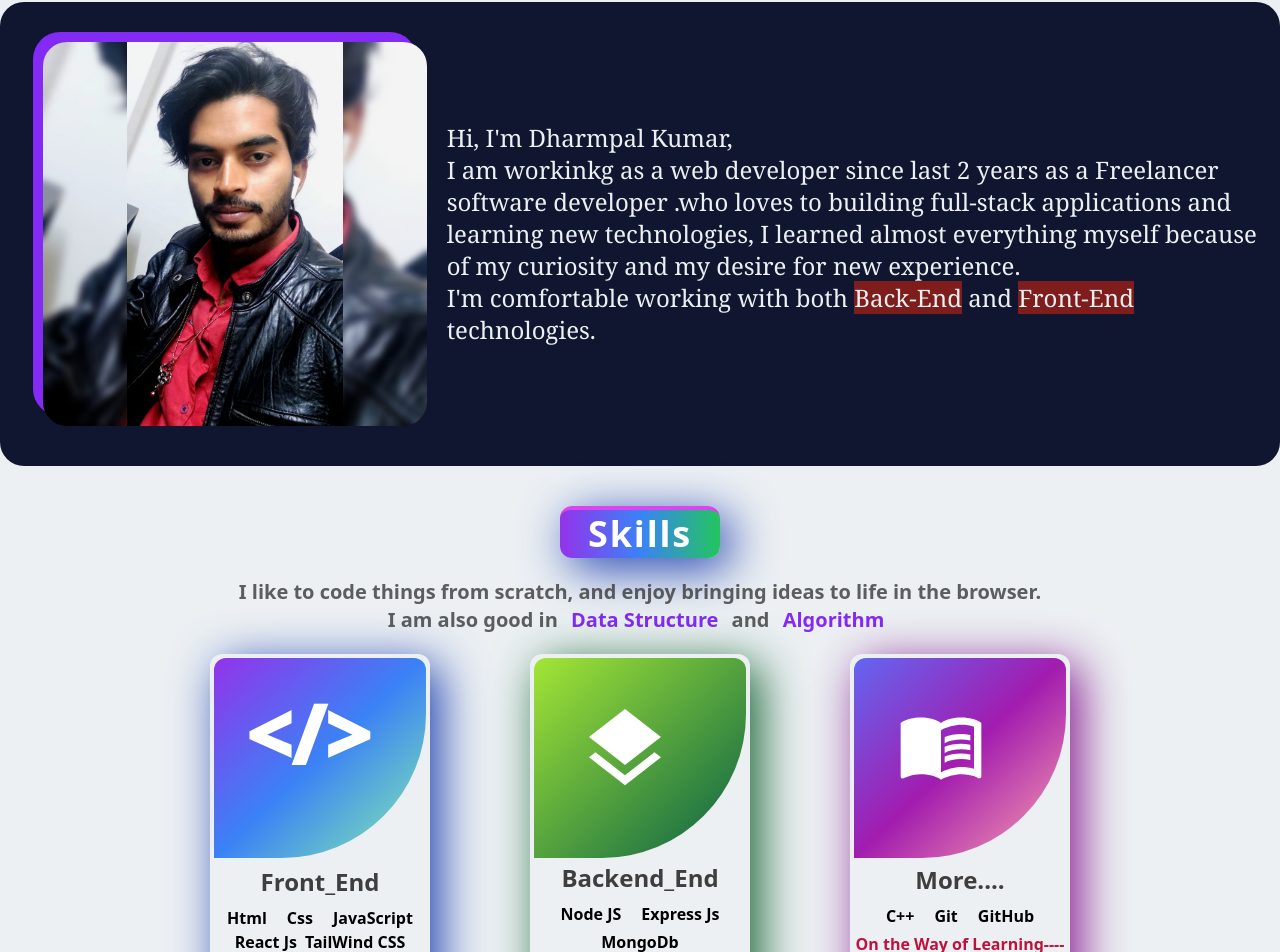
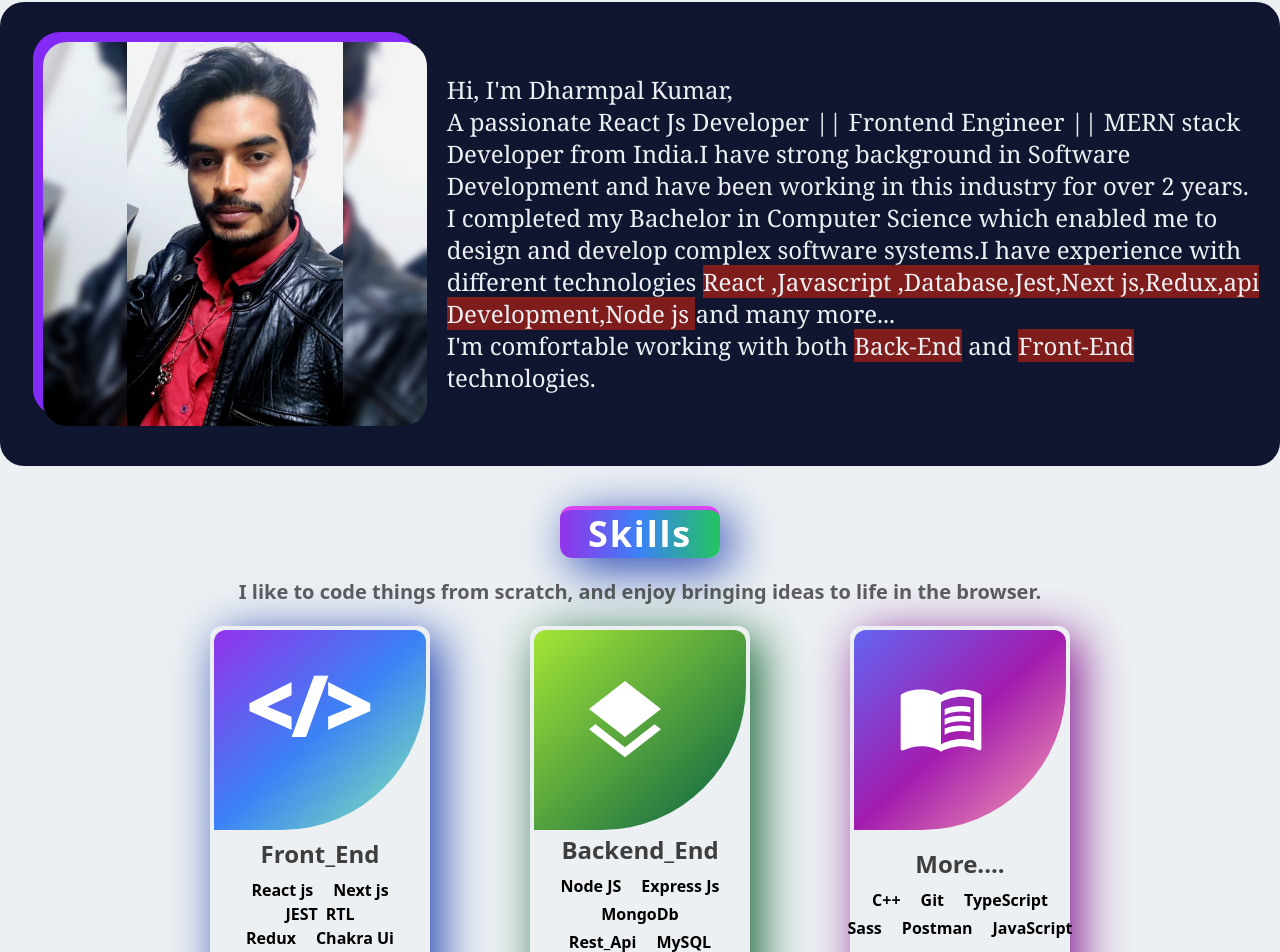
Before and after one commit to dpraj123/dpport, a React (Create React App) app: page / in a window 1280 px wide. Shown: the part 626-1578 px from the top of the page. Built offline with nearby package versions, Linux system fonts and the light colour scheme.

Commit message:
Experience and Skills updated

```diff
--- a/public/index.html
+++ b/public/index.html
@@ -7,7 +7,7 @@
     <meta name="theme-color" content="#000000" />
     <meta
       name="description"
-      content="Web site created using create-react-app"
+      content="Hi, I'm Dharmpal Kumar, A passionate React Js Developer || Frontend Engineer || MERN stack Developer from India  ."
     />
     <link rel="apple-touch-icon" href="%PUBLIC_URL%/logo192.png" />
     <!--
--- a/src/pages/About.js
+++ b/src/pages/About.js
@@ -17,12 +17,18 @@ const About = () => {
           <div className=" col-span-2">
             <h1 className="text-2xl font-serif text-primary p-5 text-start">
               Hi, I'm Dharmpal Kumar,
-              <br /> I am workinkg as a web developer since last 2 years as a{" "}
-              <span className="">Freelancer</span> software developer .who loves
-              to building full-stack applications and learning new technologies,
-              I learned almost everything myself because of my curiosity and my
-              desire for new experience. <br /> I'm comfortable working with
-              both <span className="bg-red-900">Back-End</span> and{" "}
+              <br /> A passionate React Js Developer || Frontend Engineer ||
+              MERN stack Developer from India.I have strong background in
+              Software Development and have been working in this industry for
+              over 2 years. <br />I completed my Bachelor in Computer Science
+              which enabled me to design and develop complex software systems.I
+              have experience with different technologies{" "}
+              <span className="bg-red-900">
+                React ,Javascript ,Database,Jest,Next js,Redux,api
+                Development,Node js{" "}
+              </span>
+              and many more... <br /> I'm comfortable working with both{" "}
+              <span className="bg-red-900">Back-End</span> and{" "}
               <span className="bg-red-900">Front-End </span> technologies.
             </h1>
             <div className="text-white ">
--- a/src/pages/HomeLink.js
+++ b/src/pages/HomeLink.js
@@ -7,7 +7,7 @@ const HomeLink = ({ Linkstyle }) => {
     <>
       <div className={Linkstyle}>
         <a
-          href="https://github.com/dpraj123?tab=repositories"
+          href="https://github.com/dpraj123"
           target="_blank"
           title="GitHub"
           rel="noreferrer"
--- a/src/pages/Skills.js
+++ b/src/pages/Skills.js
@@ -27,9 +27,7 @@ const Projects = () => {
           </h1>
           <p className=" text-xl font-semibold text-center text-secondary/80 py-5">
             I like to code things from scratch, and enjoy bringing ideas to life
-            in the browser. <br /> I am also good in{" "}
-            <span className=" text-fourth px-2">Data Structure</span> and{" "}
-            <span className=" text-fourth px-2">Algorithm</span>
+            in the browser. <br />
           </p>
         </div>
         <div className="gap-10 md:gap-0 grid sm:grid-cols-2 md:grid-cols-3 lg:mx-40 ">
@@ -45,17 +43,16 @@ const Projects = () => {
               </h1>
               <div className="flex flex-col sm:pt-2 font-semibold">
                 <div className="flex gap-5 justify-center">
-                  <h1>Html</h1>
-                  <h1>Css</h1>
-                  <h1>JavaScript</h1>
+                  <h1>React js</h1>
+                  <h1>Next js</h1>
                 </div>
                 <div className="flex gap-2 justify-center">
-                  <h1>React Js</h1>
-                  <h1>TailWind CSS</h1>
+                  <h1>JEST</h1>
+                  <h1>RTL</h1>
                 </div>
                 <div className="flex sm:gap-5 justify-center">
-                  <h1>Sass</h1>
-                  <h1>BootStrap</h1>
+                  <h1>Redux</h1>
+                  <h1>Chakra Ui</h1>
                 </div>
               </div>
               <Star star={Front_End} />
@@ -82,7 +79,7 @@ const Projects = () => {
                 </div>
                 <div className="flex gap-5 justify-center">
                   <h1>Rest_Api</h1>
-                  <h1>PostMan</h1>
+                  <h1>MySQL</h1>
                 </div>
               </div>
               <Star star={Back_End} />
@@ -106,14 +103,12 @@ const Projects = () => {
                 <div className="flex gap-5 justify-center">
                   <h1>C++</h1>
                   <h1>Git</h1>
-                  <h1>GitHub</h1>
+                  <h1>TypeScript</h1>
                 </div>
-                <div className="text-rose-700 mx-auto text-center">
-                  <h1>On the Way of Learning----</h1>
-                  <h1>
-                    Next_JS <span className=" text-fuchsia-700">&</span>{" "}
-                    TypScript
-                  </h1>
+                <div className="flex gap-5 justify-center">
+                  <h1>Sass</h1>
+                  <h1>Postman</h1>
+                  <h1>JavaScript</h1>
                 </div>
               </div>
               <Star star={Front_End} />
```
